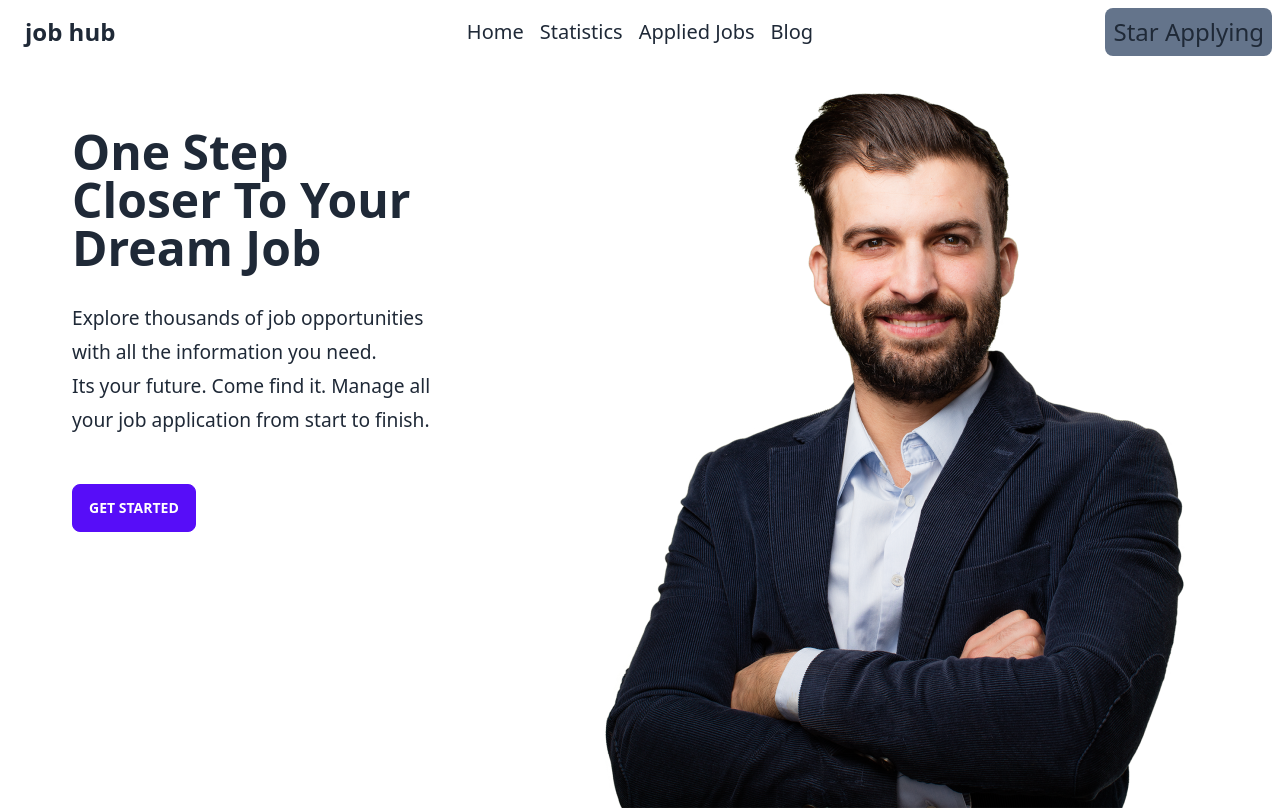
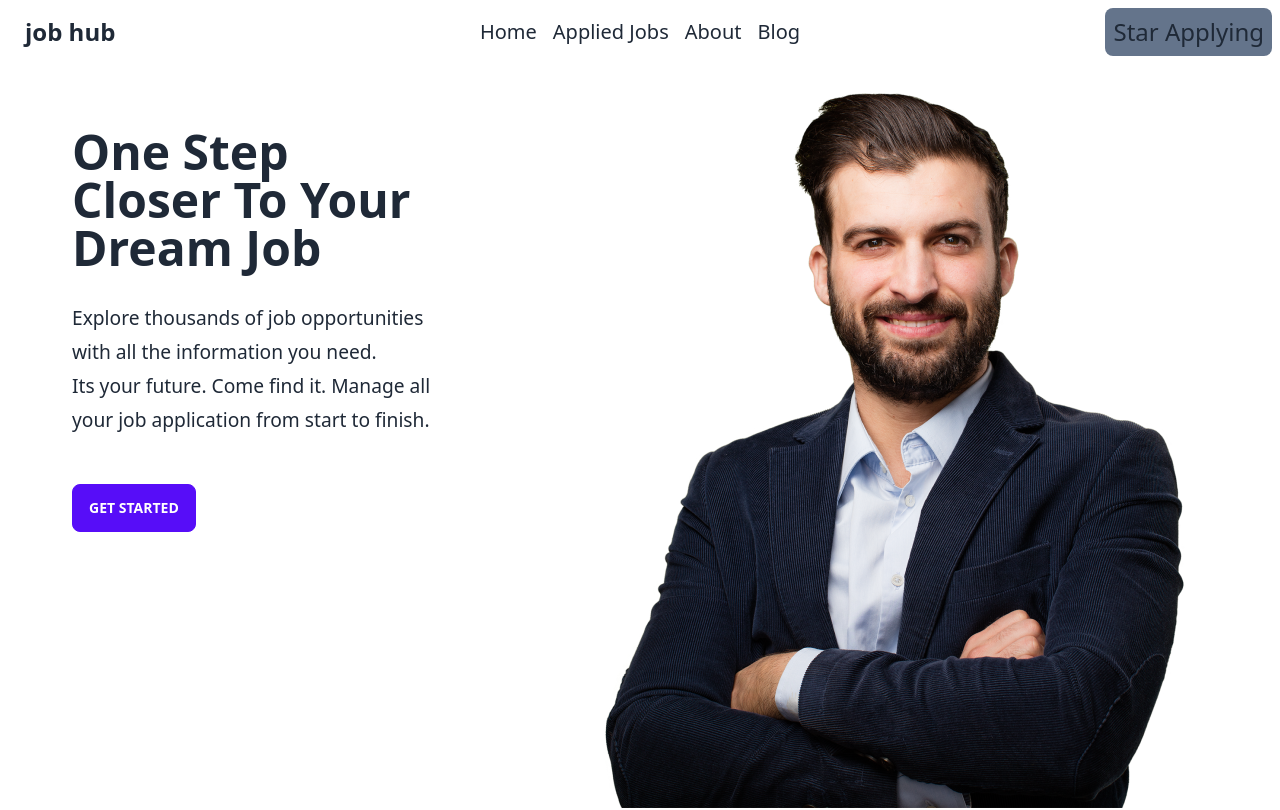
Before and after one commit to mdbelalbs78/job-hub, a React (Vite) app: page / in a window 1280 px wide. Shown: the top 810 px of the page. Built offline with nearby package versions, Linux system fonts and the light colour scheme.

Commit message:
header update

```diff
--- a/src/component/Header/Header.jsx
+++ b/src/component/Header/Header.jsx
@@ -34,8 +34,9 @@ const Header = () => {
             <ul className="menu menu-horizontal px-1">
               <div className="nav-link text-xl  justify-items-end space-x-4 ">
                 <Link to="/">Home</Link>
-                <Link to="/statistics">Statistics</Link>
+                {/* <Link to="/statistics">Statistics</Link> */}
                 <Link to="/applied">Applied Jobs</Link>
+                <Link to='/about'>About</Link>
                 <Link to="/blog">Blog</Link>
               </div>
             </ul>
```
Also changed, not shown: src/main.jsx (+8 -8 lines).
